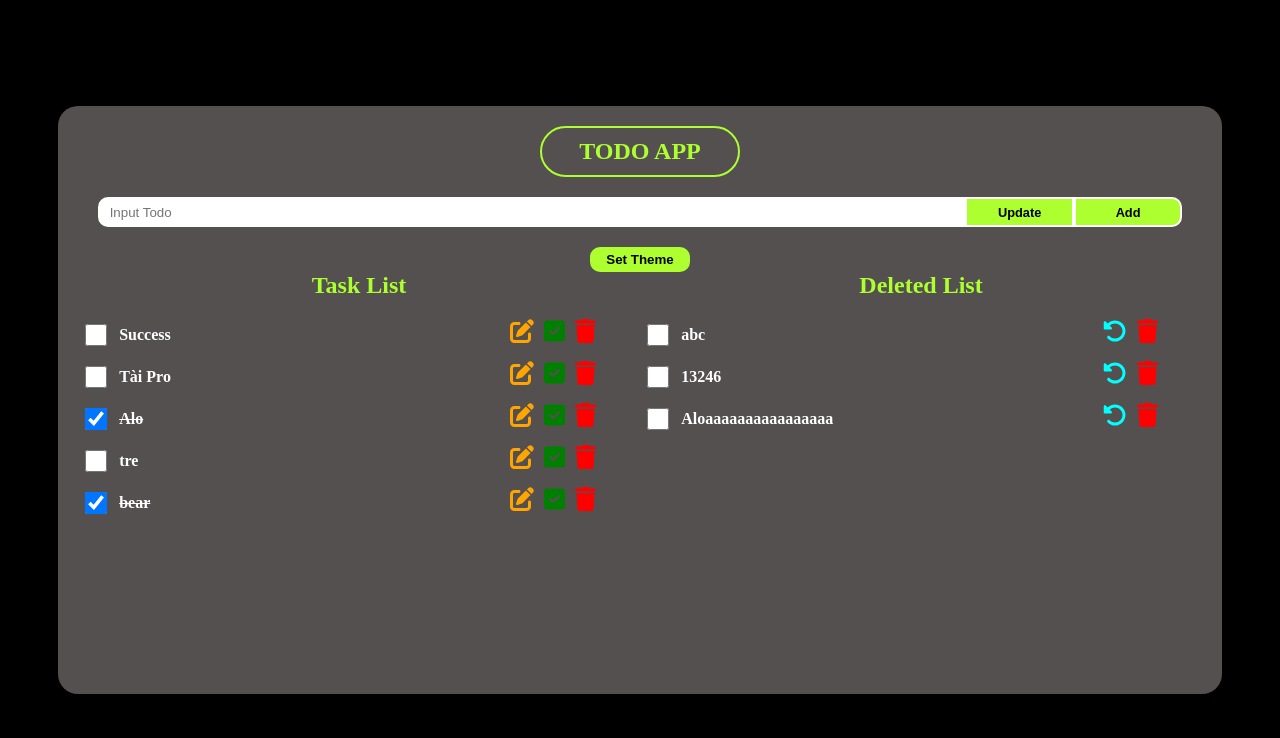
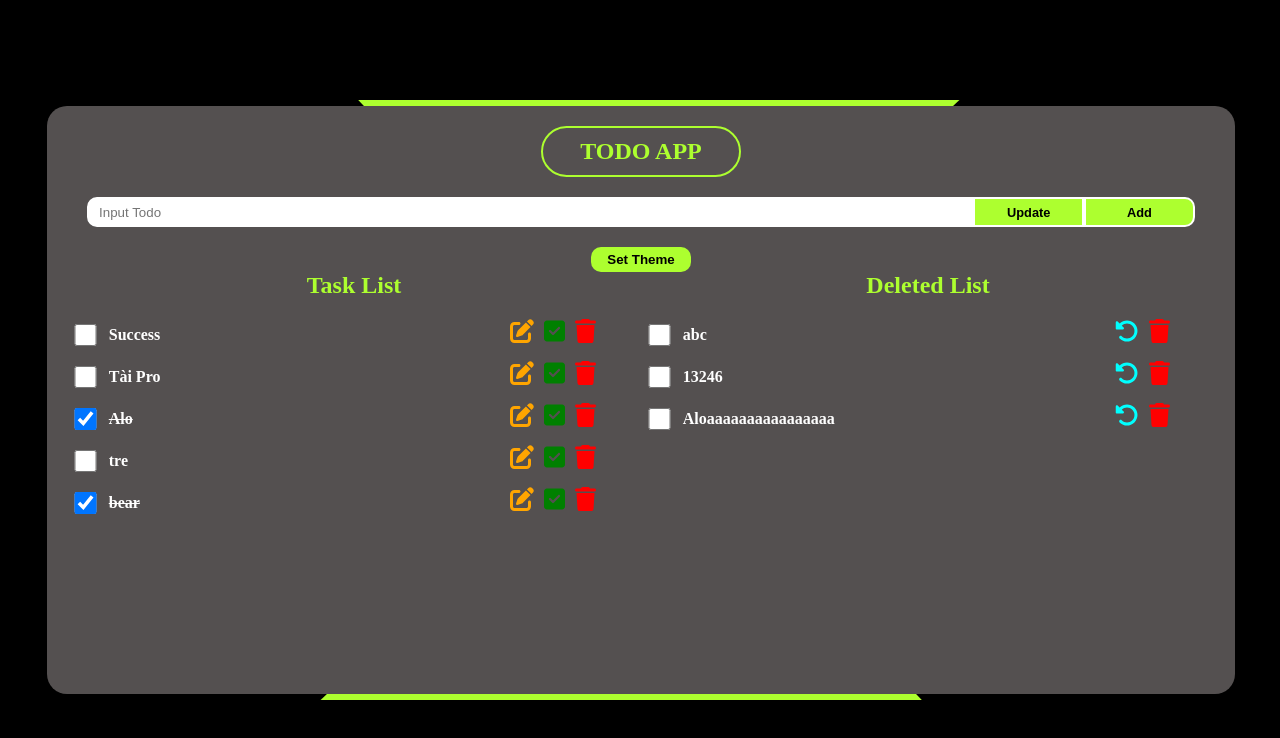
Before and after one commit to LyanRay99/Todo-Lists-by-ReactJS, a React (Create React App) app: page / in a window 1280 px wide. Shown: the top 738 px of the page. Built offline with nearby package versions, Linux system fonts and the light colour scheme.

Commit message:
add Effect for TodoApp

```diff
--- a/src/App.js
+++ b/src/App.js
@@ -10,6 +10,7 @@ import {
   DarkTheme,
   LightTheme,
   ContainerList,
+  SpinEffect,
 } from "./SCSS/Styled Components/tagStyled";
 import { ThemeProvider } from "styled-components";
 
@@ -241,18 +242,12 @@ export const App = () => {
           </ContainerList>
         </AppNode>
 
-        {/* <div className="effect">
-          <span
-            className="effect__bgc"
-            style={{ backgroundColor: colorEffect }}
-          ></span>
+        <div className="effect">
+          <SpinEffect></SpinEffect>
           <span className="effect__black"></span>
           <span className="effect__black"></span>
-          <span
-            className="effect__bgc"
-            style={{ backgroundColor: colorEffect }}
-          ></span>
-        </div> */}
+          <SpinEffect></SpinEffect>
+        </div>
       </section>
     </ThemeProvider>
   );
--- a/src/SCSS/Styled Components/tagStyled.js
+++ b/src/SCSS/Styled Components/tagStyled.js
@@ -17,6 +17,9 @@ export const DarkTheme = {
   list: {
     color: "white",
   },
+  effect: {
+    background: "greenyellow",
+  },
 };
 
 export const LightTheme = {
@@ -33,6 +36,9 @@ export const LightTheme = {
   },
   list: {
     color: "black",
+  },
+  effect: {
+    background: "red",
   },
 };
 
@@ -85,3 +91,7 @@ export const Title = styled.h2`
   color: ${(props) => props.theme.title.color};
   text-align: center;
 `;
+
+export const SpinEffect = styled.span`
+  background-color: ${(props) => props.theme.effect.background};
+`;
--- a/src/SCSS/style.scss
+++ b/src/SCSS/style.scss
@@ -25,13 +25,13 @@ section {
   // border: 2px solid red;
 
   .app__node {
-    @include size(97%, 98%);
+    @include size(99%, 98%);
     padding: 20px;
     border-radius: 20px;
     // background-color: $bgc;
     position: absolute;
     top: 1%;
-    left: 1.5%;
+    left: 7px;
     z-index: 2;
     // overflow: scroll;
 
@@ -129,12 +129,12 @@ section {
   }
 
   .effect {
-    @include size(200%, 200%);
+    @include size(250%, 250%);
     display: flex;
     flex-wrap: wrap;
     position: absolute;
-    top: -300px;
-    left: -500px;
+    top: -450px;
+    left: -900px;
     z-index: 1;
     animation: appEffect 4s linear infinite;
 
@@ -142,9 +142,9 @@ section {
       @include size(50%, 50%);
     }
 
-    &__bgc {
-      background-color: greenyellow;
-    }
+    // &__bgc {
+    //   background-color: greenyellow;
+    // }
 
     &__black {
       background-color: black;
```
